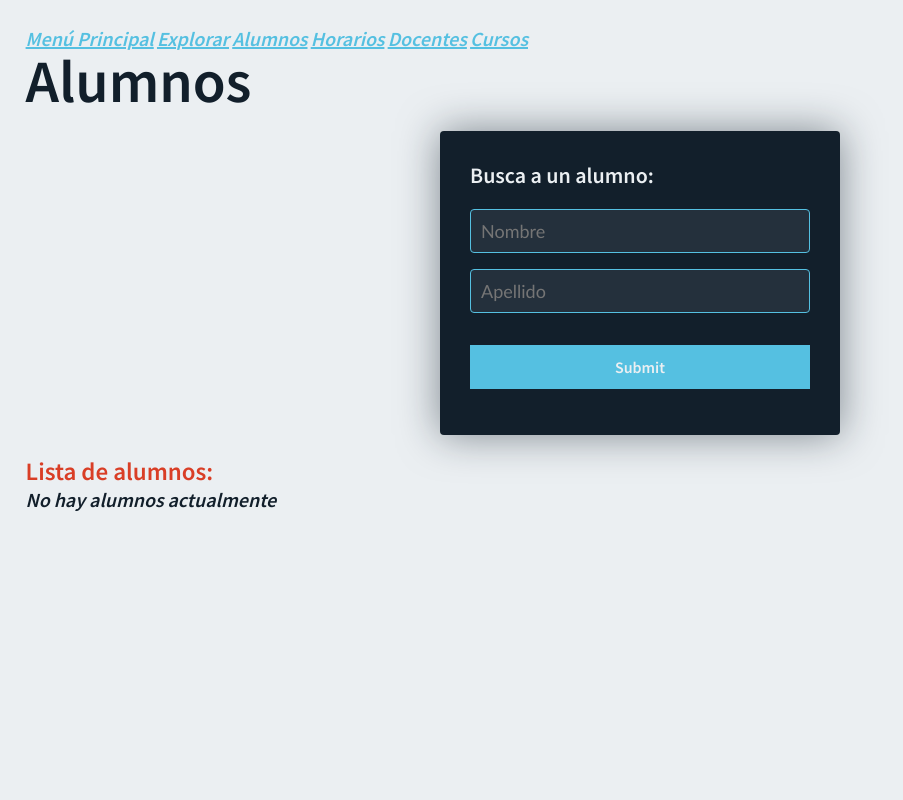
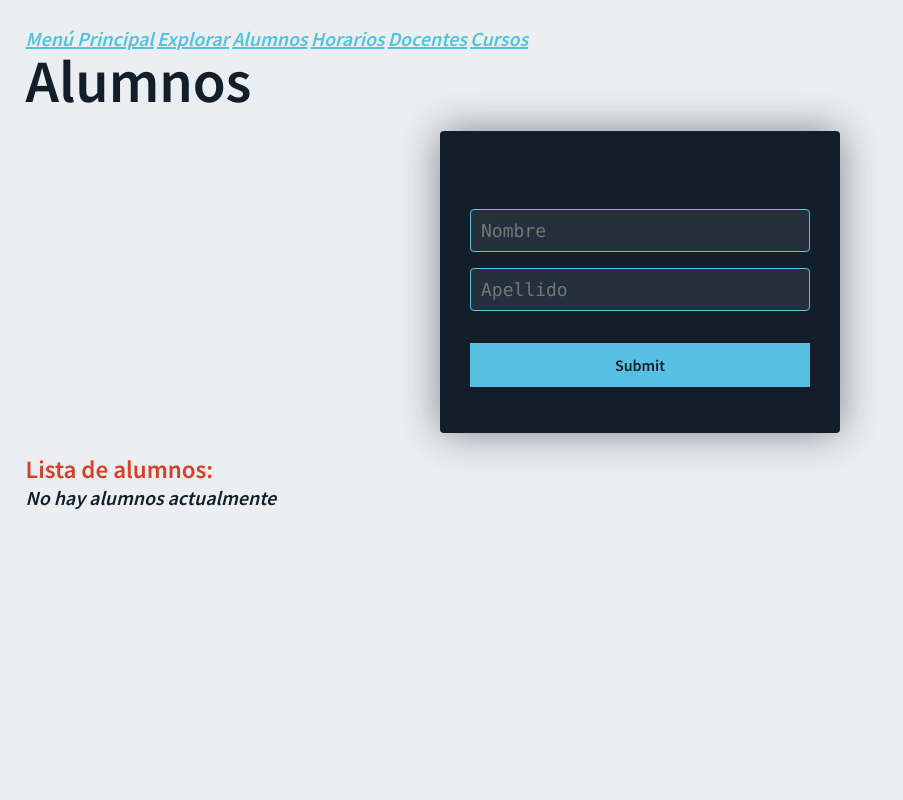
Before and after one commit to shadow-maker/Scheduler-UTEC, a Flask app: page /alumnos/list in a window 1280 px wide. Shown: the whole page, without its empty margins (0-903 px from the left). Run offline with Flask 2, Linux system fonts and the light colour scheme; data that the repository does not hold is empty; parts of the project's set-up code (start-up, migrations or seed data) failed here and were passed over.

Commit message:
Correccion de estilo

```diff
--- a/app/static/style/form.css
+++ b/app/static/style/form.css
@@ -1,6 +1,4 @@
 * {
-	margin: 0;
-	padding: 0;
 	box-sizing: border-box;
 }
 
@@ -22,12 +20,17 @@
 .controls {
 	width: 100%;
 	background: #24303c;
+	color: var(--white);
 	padding: 10px;
 	border-radius: 4px;
 	margin-bottom: 16px;
 	border: 1px solid var(--blue);
-	font-family: 'calibri';
+	font-family: "Menlo";
 	font-size: 18px;
+}
+
+.controls {
+	color: var(--white);
 }
 
 .form-register p {
--- a/app/static/style/main.css
+++ b/app/static/style/main.css
@@ -17,7 +17,7 @@
 	margin: 0;
 	padding: 0;
 	font-family: 'Source Sans Pro', sans-serif;
-	color: var(--light);
+	color: var(--dark);
 }
 
 body {
@@ -46,7 +46,6 @@ p {
 	font-style: italic;
 	font-weight: 30;
 	text-align: left;
-	color: var(--dark);
 }
 
 a {
@@ -54,3 +53,8 @@ a {
 	font-style: italic;
 	color: var(--blue);
 }
+
+ul, li {
+	text-decoration: none;
+	list-style-type: none;
+}
--- a/app/templates/alumnos/view.html
+++ b/app/templates/alumnos/view.html
@@ -6,7 +6,6 @@
 	<meta http-equiv="X-UA-Compatible" content="IE=edge">
 	<meta name="viewport" content="width=device-width, initial-scale=1.0">
 	<link rel="stylesheet" href="../../static/style/main.css">
-	<link rel="stylesheet" href="../../static/style/multiple.css">
 	<title>Menu</title>
 	<style>
 		.hidden {
--- a/app/templates/cursos/view.html
+++ b/app/templates/cursos/view.html
@@ -6,7 +6,6 @@
 	<meta http-equiv="X-UA-Compatible" content="IE=edge">
 	<meta name="viewport" content="width=device-width, initial-scale=1.0">
 	<link rel="stylesheet" href="../../static/style/main.css">
-	<link rel="stylesheet" href="../../static/style/form.css">
 	<title>Curso</title>
 
 </head>
```
